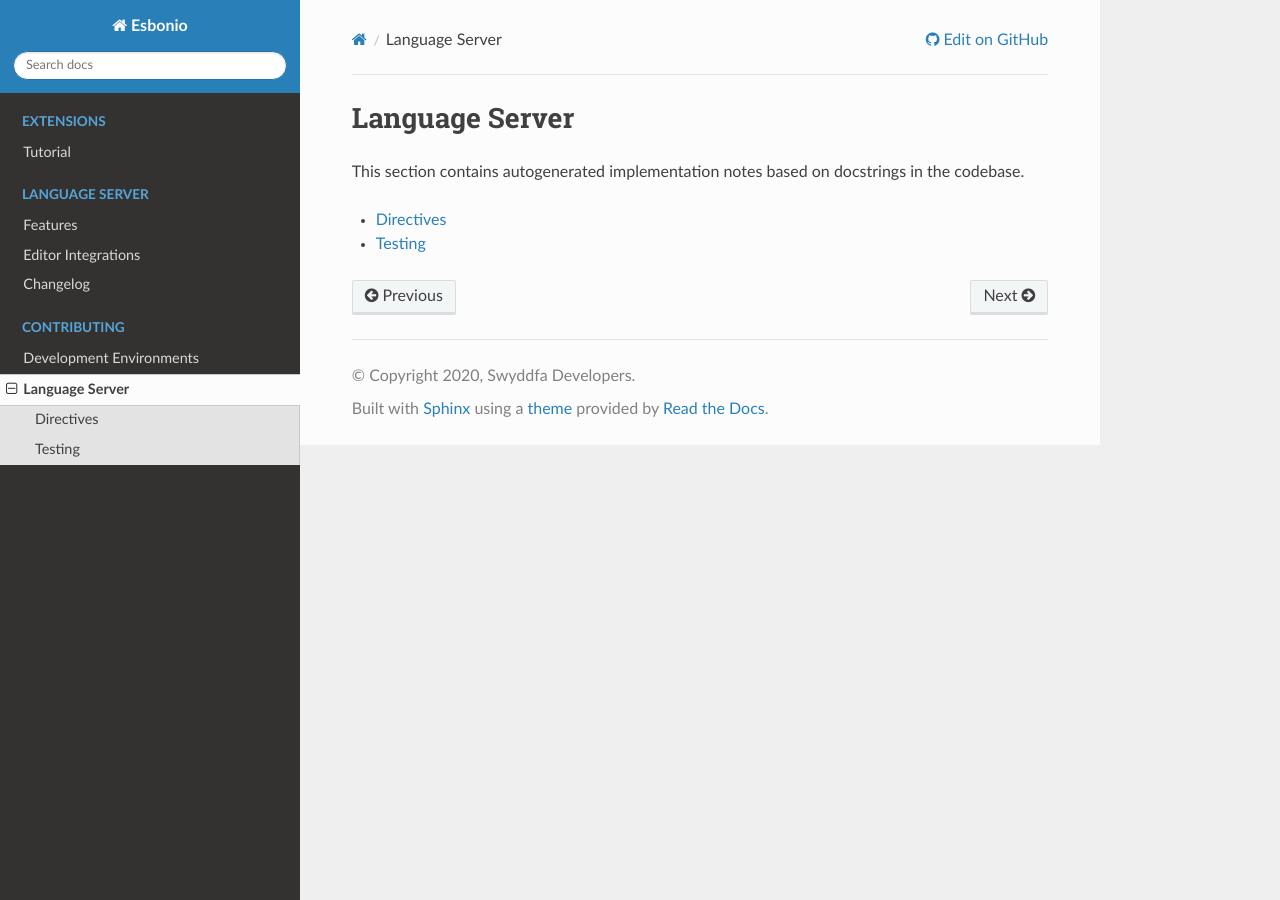
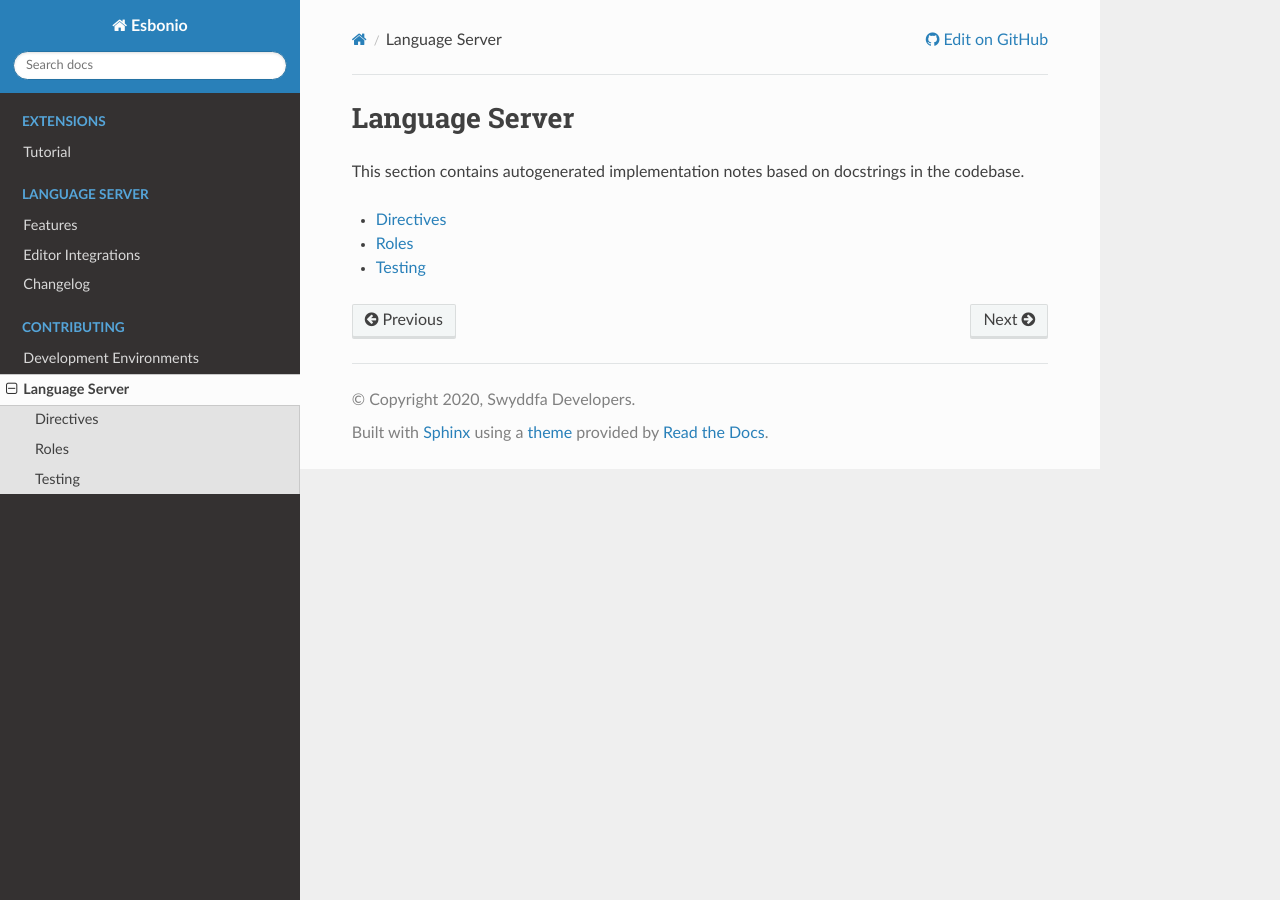
Before and after one commit to swyddfa/esbonio, a Sphinx documentation site: the page built from docs/contributing/lsp.rst, in a window 1280 px wide. Built offline with Sphinx 7.4.7 and the Read the Docs theme 2.0.0, drawn with Linux system fonts in a browser that asks for light colours; the version number is read from the project's files by our own code.

Commit message:
Add roles module to the docs

```diff
--- a/docs/contributing/lsp/directives.rst
+++ b/docs/contributing/lsp/directives.rst
@@ -2,4 +2,3 @@ Directives
 ==========
 
 .. automodule:: esbonio.lsp.directives
-   :members:
--- /dev/null
+++ b/docs/contributing/lsp/roles.rst
@@ -0,0 +1,4 @@
+Roles
+=====
+
+.. automodule:: esbonio.lsp.roles
```
